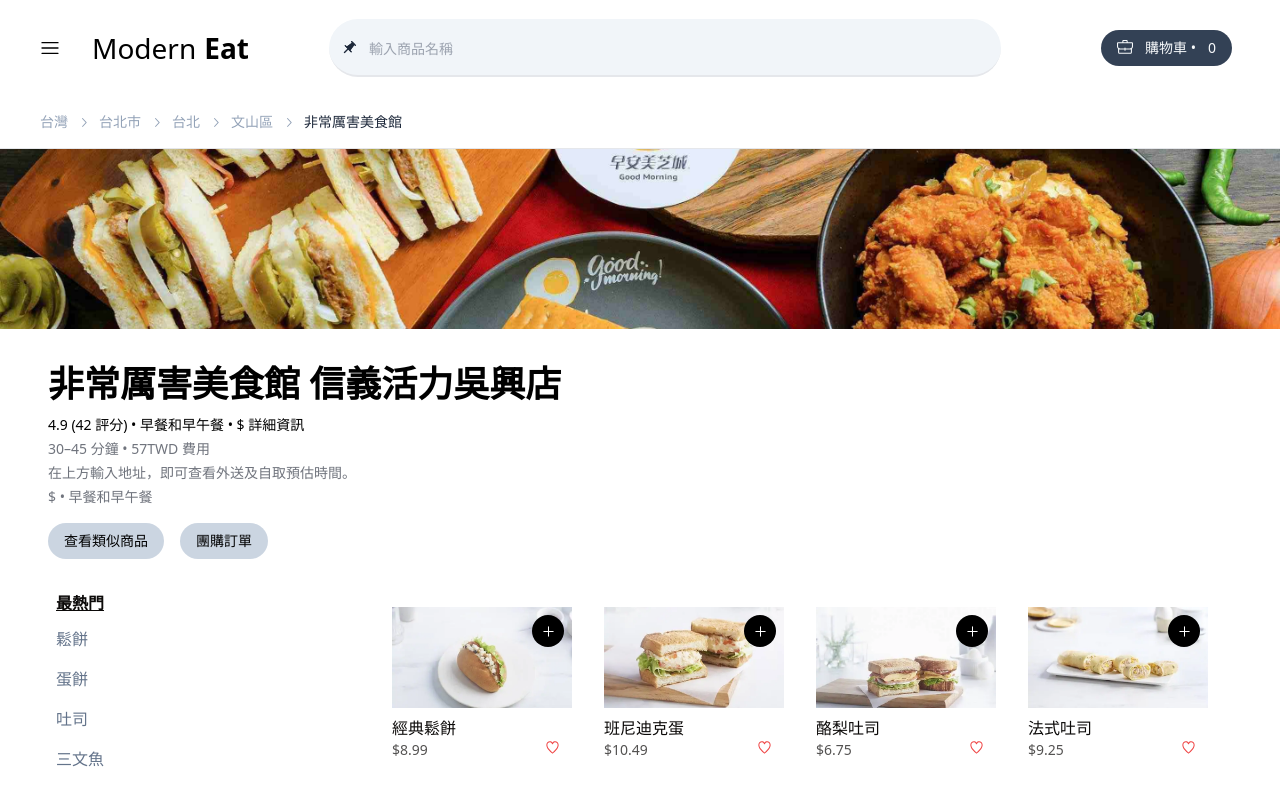
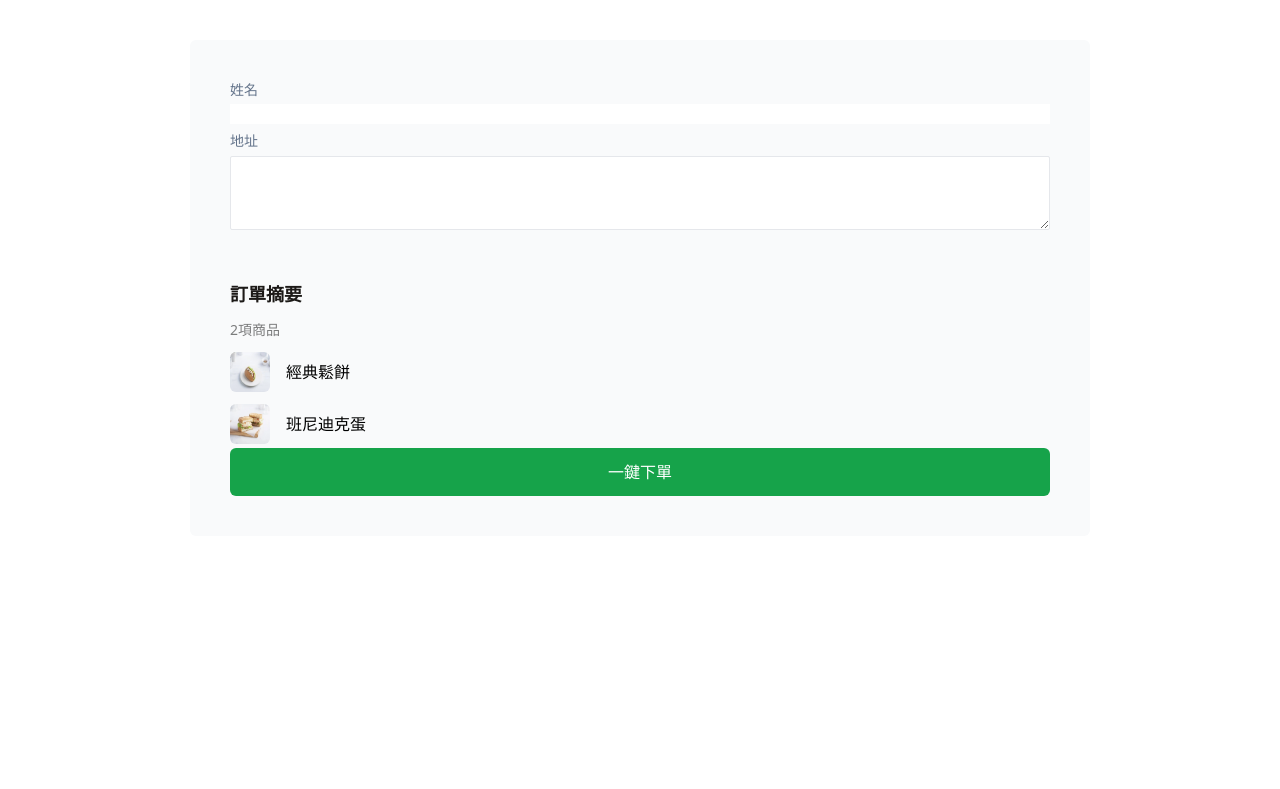
Before and after one commit to JiunJieLin/React-ModernEat, a Next.js app: page / in a window 1280 px wide. Shown: the top 789 px of the page. Built offline with nearby package versions, Linux system fonts and the light colour scheme.

Commit message:
Checkout Form useForm

```diff
--- a/package.json
+++ b/package.json
@@ -14,7 +14,8 @@
     "cx": "^23.9.1",
     "next": "13.5.6",
     "react": "^18",
-    "react-dom": "^18"
+    "react-dom": "^18",
+    "react-hook-form": "^7.48.2"
   },
   "devDependencies": {
     "autoprefixer": "^10",
--- /dev/null
+++ b/src/components/Checkout/Checkout.jsx
@@ -0,0 +1,16 @@
+import Navigation from "../Navigation";
+import Breadcrumb from "../Breadcrumb";
+import Advertisement from "../Advertisement";
+import ShoppingList from "../ShoppingList/ShoppingList";
+const Checkout = () => {
+  return (
+    <main>
+      <Navigation />
+      <Breadcrumb />
+      <Advertisement />
+      <ShoppingList />
+    </main>
+  );
+};
+
+export default Checkout;
--- /dev/null
+++ b/src/components/ShoppingList/ShoppingList.jsx
@@ -0,0 +1,71 @@
+import { useForm } from "react-hook-form";
+import cx from "classnames";
+import Summary from "../Summary/Summary";
+const ShoppingList = () => {
+  const {
+    register,
+    getValues,
+    handleSubmit,
+    formState: { errors },
+  } = useForm();
+  const handleOnSubmit = () => {
+    const data = getValues();
+    console.log(data);
+  };
+  const items = [
+    { id: 1, label: "經典鬆餅", price: 8.99, image: "items/1.webp" },
+    {
+      id: 2,
+      label: "班尼迪克蛋",
+      price: 10.49,
+      image: "items/2.webp",
+    },
+  ];
+  return (
+    <div className="flex gap-6 max-w-[900px] mx-auto my-10">
+      <div className="bg-gray-50 p-10  w-full rounded-md">
+        <div className="space-y-1 flex flex-col">
+          <label htmlFor="name" className="text-sm font-medium text-slate-500">
+            姓名
+          </label>
+          <input
+            type="text"
+            name="name"
+            id="name"
+            required
+            className={cx("text-sm font-medium text-slate-500", {
+              "border-red-400": errors.name,
+            })}
+            {...register("name", { required: true })}
+          />
+          <div className="space-y-1 mt-4">
+            <label
+              htmlFor="address"
+              className="text-sm font-medium text-slate-500"
+            >
+              地址
+            </label>
+            <textarea
+              name="address"
+              id="address"
+              required
+              className={cx("bg-white border px-2 py-3 w-full rounded-sm", {
+                "border-red-400": errors.address,
+              })}
+              {...register("address", { required: true })}
+            ></textarea>
+          </div>
+          <Summary items={items} />
+          <button
+            className="bg-green-600 text-white text-center rounded-md py-3 cursor-pointer hover:bg-green-700"
+            onClick={handleSubmit(handleOnSubmit)}
+          >
+            一鍵下單
+          </button>
+        </div>
+      </div>
+    </div>
+  );
+};
+
+export default ShoppingList;
--- /dev/null
+++ b/src/components/Summary/Summary.jsx
@@ -0,0 +1,18 @@
+const Summary = ({ items }) => {
+  return (
+    <div className="mt-5 space-y-3">
+      <div className="text-lg font-bold text-stone-900 mt-10">訂單摘要</div>
+      <div className="text-sm opacity-50">{items.length}項商品</div>
+      <div className="space-y-3">
+        {items.map((item) => (
+          <div className="flex items-center gap-4" key={item.id}>
+            <img src={item.image} className="w-10 h-10 rounded-md" />
+            <p>{item.label}</p>
+          </div>
+        ))}
+      </div>
+    </div>
+  );
+};
+
+export default Summary;
--- a/src/pages/index.js
+++ b/src/pages/index.js
@@ -1,20 +1,22 @@
-import Navigation from "@/components/Navigation";
-import Breadcrumb from "@/components/Breadcrumb";
-import Advertisement from "@/components/Advertisement";
-import ShopInfo from "@/components/ShopInfo";
-import ExtraAction from "@/components/ExtraAction";
-import ShopMenu from "@/components/ShopMenu";
+// import Navigation from "@/components/Navigation";
+// import Breadcrumb from "@/components/Breadcrumb";
+// import Advertisement from "@/components/Advertisement";
+// import ShopInfo from "@/components/ShopInfo";
+// import ExtraAction from "@/components/ExtraAction";
+// import ShopMenu from "@/components/ShopMenu";
+import ShoppingList from "@/components/ShoppingList/ShoppingList";
 import { ProductProvider } from "@/data/context";
 const Home = () => {
   return (
     <ProductProvider>
       <main className="min-h-screen mx-auto max-w-[1920px]">
-        <Navigation />
+        {/* <Navigation />
         <Breadcrumb />
         <Advertisement />
         <ShopInfo />
         <ExtraAction />
-        <ShopMenu />
+        <ShopMenu /> */}
+        <ShoppingList />
       </main>
     </ProductProvider>
   );
```
Also changed, not shown: 1 other file (tests, documents, lock files or other folders).
